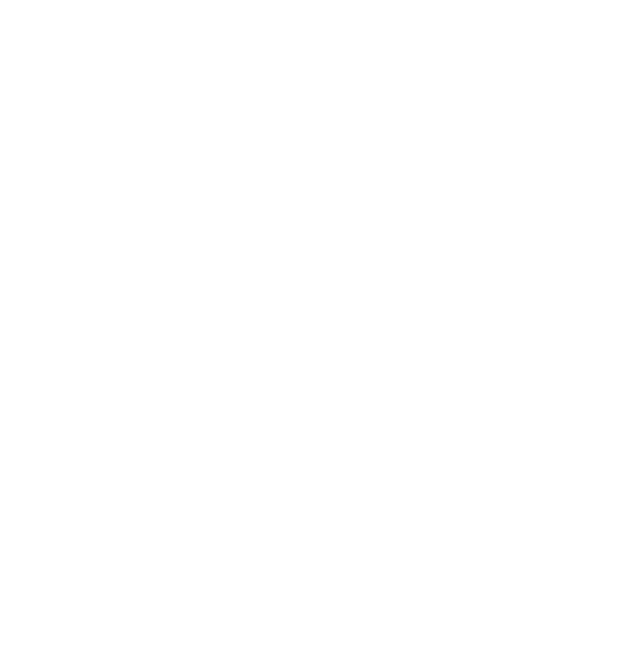
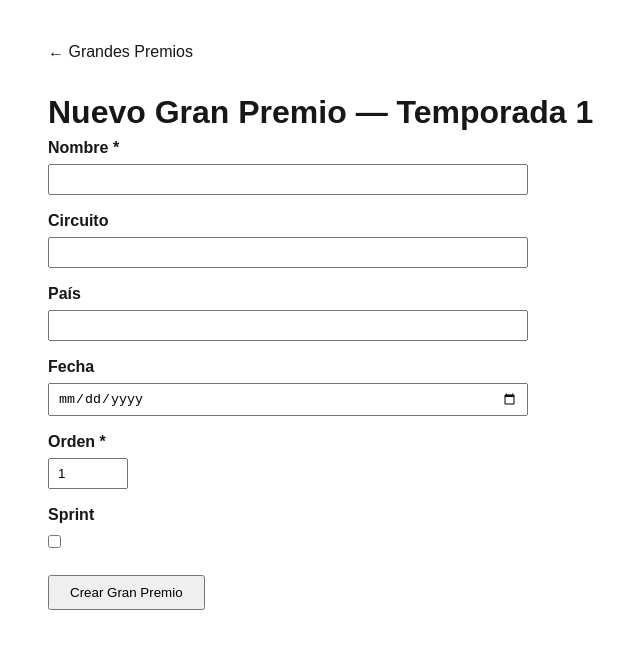
Before and after one commit to GutiRz/f1friends, a Next.js app in the folder frontend/: page /admin/grandes-premios/nuevo in a window 1280 px wide. Before the commit this address had no page. Shown: the top 648 px of the page, without its empty margins (308-948 px from the left). Built offline with nearby package versions, Linux system fonts and the light colour scheme.

Commit message:
feat(admin): add new gran premio creation form

```diff
--- /dev/null
+++ b/frontend/src/app/admin/grandes-premios/nuevo/actions.ts
@@ -0,0 +1,45 @@
+"use server";
+
+import { redirect } from "next/navigation";
+import { adminFetch } from "@/lib/admin-api";
+
+interface GranPremioCreateData {
+  nombre: string;
+  circuito: string | null;
+  pais: string | null;
+  fecha: string | null;
+  tiene_sprint: boolean;
+  orden: number;
+}
+
+export type CreateResult = { ok: false; error: string };
+
+// En caso de éxito hace redirect directamente — no devuelve { ok: true }.
+export async function crearGranPremio(
+  temporadaId: number,
+  data: GranPremioCreateData
+): Promise<CreateResult> {
+  let res: Response;
+  try {
+    res = await adminFetch(`/api/v1/admin/temporadas/${temporadaId}/gp`, {
+      method: "POST",
+      body: JSON.stringify(data),
+    });
+  } catch (err) {
+    if (err instanceof Error && err.message === "No hay sesión activa") {
+      redirect("/admin/login");
+    }
+    return { ok: false, error: "Error de conexión con el servidor" };
+  }
+
+  if (res.status === 401) redirect("/admin/login");
+
+  if (!res.ok) {
+    const body = await res.json().catch(() => ({}));
+    return { ok: false, error: body.error ?? `Error ${res.status}` };
+  }
+
+  const gp: { id: number } = await res.json();
+  // redirect() fuera del try-catch para que Next.js lo maneje correctamente.
+  redirect(`/admin/grandes-premios/${gp.id}?temporada=${temporadaId}`);
+}
--- /dev/null
+++ b/frontend/src/app/admin/grandes-premios/nuevo/form.tsx
@@ -0,0 +1,98 @@
+"use client";
+
+import { useState, useTransition } from "react";
+import { crearGranPremio } from "./actions";
+
+export function NuevoGranPremioForm({ temporadaId }: { temporadaId: number }) {
+  const [error, setError] = useState<string | null>(null);
+  const [isPending, startTransition] = useTransition();
+
+  function handleSubmit(e: React.FormEvent<HTMLFormElement>) {
+    e.preventDefault();
+    setError(null);
+
+    const form = e.currentTarget;
+    const get = (name: string) =>
+      (form.elements.namedItem(name) as HTMLInputElement).value;
+
+    const nombre = get("nombre").trim();
+    const circuito = get("circuito").trim() || null;
+    const pais = get("pais").trim() || null;
+    const fechaRaw = get("fecha");
+    const fecha = fechaRaw ? `${fechaRaw}T00:00:00Z` : null;
+    const tiene_sprint = (form.elements.namedItem("tiene_sprint") as HTMLInputElement).checked;
+    const orden = Number(get("orden"));
+
+    startTransition(async () => {
+      const res = await crearGranPremio(temporadaId, {
+        nombre,
+        circuito,
+        pais,
+        fecha,
+        tiene_sprint,
+        orden,
+      });
+      // Si llega aquí, es un error (el éxito hace redirect en el servidor).
+      setError(res.error);
+    });
+  }
+
+  return (
+    <form onSubmit={handleSubmit} style={{ maxWidth: 480 }}>
+      <Field label="Nombre *">
+        <input name="nombre" type="text" required style={inputStyle} />
+      </Field>
+
+      <Field label="Circuito">
+        <input name="circuito" type="text" style={inputStyle} />
+      </Field>
+
+      <Field label="País">
+        <input name="pais" type="text" style={inputStyle} />
+      </Field>
+
+      <Field label="Fecha">
+        <input name="fecha" type="date" style={inputStyle} />
+      </Field>
+
+      <Field label="Orden *">
+        <input
+          name="orden"
+          type="number"
+          min={1}
+          required
+          defaultValue={1}
+          style={{ ...inputStyle, width: 80 }}
+        />
+      </Field>
+
+      <Field label="Sprint">
+        <input name="tiene_sprint" type="checkbox" />
+      </Field>
+
+      <div style={{ marginTop: 20 }}>
+        {error && <p style={{ color: "red", margin: "0 0 8px" }}>{error}</p>}
+        <button type="submit" disabled={isPending} style={{ padding: "8px 20px" }}>
+          {isPending ? "Creando..." : "Crear Gran Premio"}
+        </button>
+      </div>
+    </form>
+  );
+}
+
+function Field({ label, children }: { label: string; children: React.ReactNode }) {
+  return (
+    <div style={{ marginBottom: 14 }}>
+      <label style={{ display: "block", marginBottom: 4, fontWeight: "bold" }}>
+        {label}
+      </label>
+      {children}
+    </div>
+  );
+}
+
+const inputStyle: React.CSSProperties = {
+  width: "100%",
+  padding: "6px 8px",
+  boxSizing: "border-box",
+};
--- /dev/null
+++ b/frontend/src/app/admin/grandes-premios/nuevo/page.tsx
@@ -0,0 +1,26 @@
+import Link from "next/link";
+import { parseTemporadaId } from "@/lib/temporada";
+import { NuevoGranPremioForm } from "./form";
+
+interface Props {
+  searchParams: Promise<{ temporada?: string }>;
+}
+
+export default async function NuevoGranPremioPage({ searchParams }: Props) {
+  const { temporada } = await searchParams;
+  const temporadaId = parseTemporadaId(temporada);
+
+  return (
+    <main style={{ maxWidth: 600, margin: "40px auto", padding: "0 16px" }}>
+      <nav style={{ marginBottom: 24 }}>
+        <Link href={`/admin/grandes-premios?temporada=${temporadaId}`}>
+          ← Grandes Premios
+        </Link>
+      </nav>
+
+      <h1>Nuevo Gran Premio — Temporada {temporadaId}</h1>
+
+      <NuevoGranPremioForm temporadaId={temporadaId} />
+    </main>
+  );
+}
```
Also changed, not shown: frontend/src/app/admin/grandes-premios/page.tsx (+6 -1 lines).
